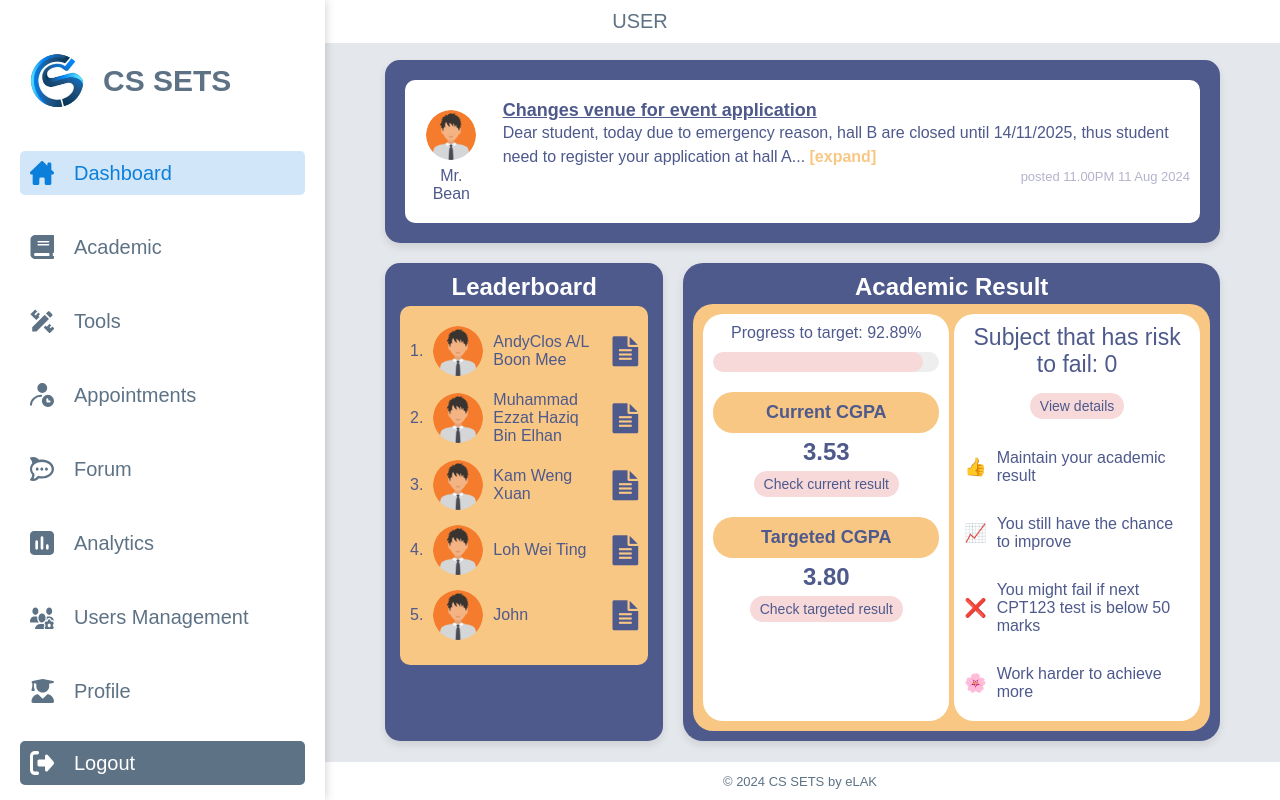
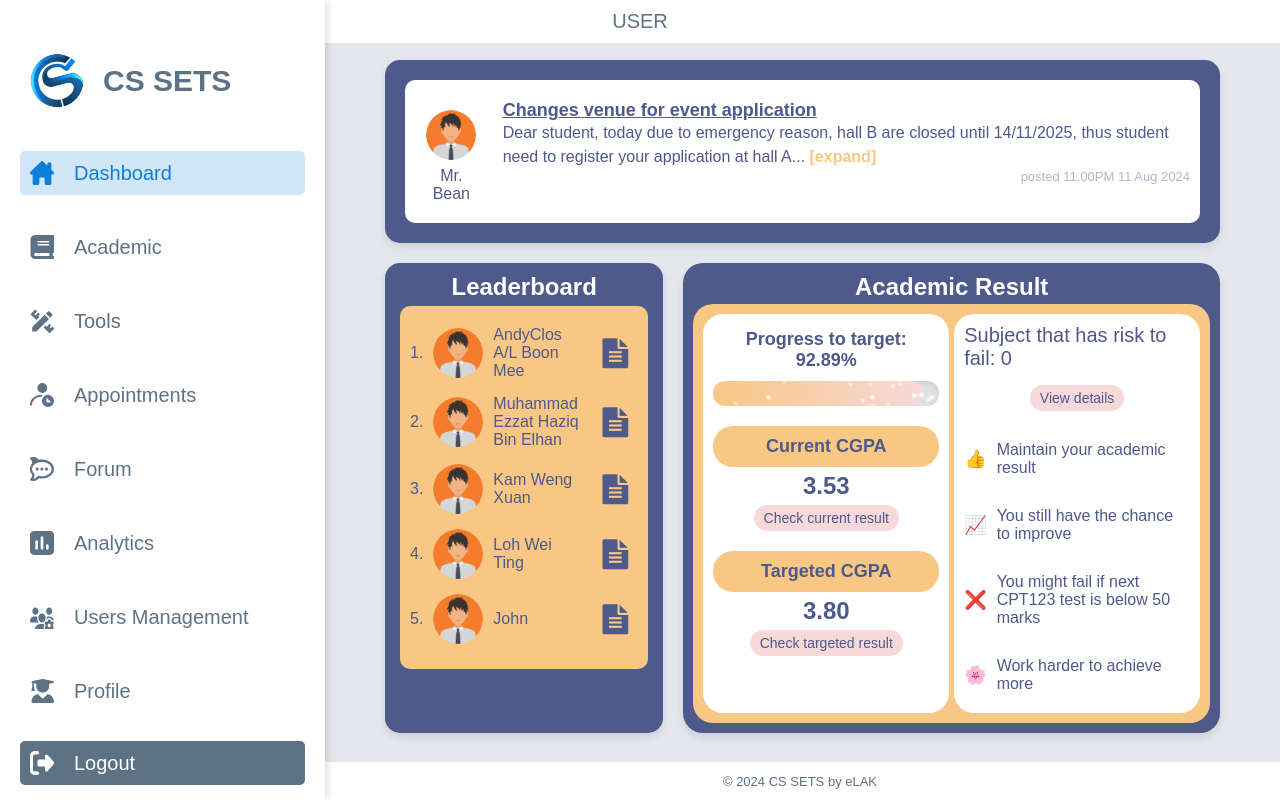
Before and after one commit to andy-clos/CS-SETS, a Django app: page /dashboard/ in a window 1280 px wide. Run offline with Django 5.2, Linux system fonts and the light colour scheme.

Commit message:
dashboard layout change

```diff
--- a/app/templates/dashboard.html
+++ b/app/templates/dashboard.html
@@ -124,6 +124,24 @@
             margin: 5px 5px 3px 5px;
         }
 
+        .leaderboard-details{
+            color: #4E598C;
+            border: none;
+            border-radius: 20px;
+            padding: 5px 10px;
+            cursor: pointer;
+            font-size: 14px;
+            outline: none;
+            background-color: transparent;
+            margin-left: auto;
+            transition: background-color 0.3s, transform 0.2s ease;
+        }
+
+        .leaderboard-details:hover {
+            background-color: white;
+            transform: scale(1.05);
+        }
+
         .leaderboard-header {
             display: flex;
             align-items: flex-start;
@@ -203,13 +221,6 @@
             flex: 1;
         }
 
-        .progress-bar-container {
-            margin-top: 10px;
-            position: relative;
-            margin-bottom: 20px;
-
-        }
-
         .progress-bar-header {
             position: relative;
             width: 100%;
@@ -219,19 +230,61 @@
             overflow: hidden;
         }
 
+        @keyframes glitter {
+            0% {
+                transform: translateY(-10px) scale(0.5);
+                opacity: 0;
+            }
+            50% {
+                transform: translateY(10px) scale(1);
+                opacity: 1;
+            }
+            100% {
+                transform: translateY(30px) scale(0.5);
+                opacity: 0;
+            }
+        }
+
+        .glitter {
+            position: absolute;
+            background-color: white;
+            width: 5px;
+            height: 5px;
+            border-radius: 50%;
+            animation: glitter 1.5s linear infinite;
+            opacity: 0;
+        }
+
+        .progress-bar-container {
+            margin-top: 10px;
+            margin-bottom: 20px;
+            position: relative;
+            width: 100%;
+            height: 25px;
+            background-color: #e0e0e0;
+            border-radius: 12px;
+            box-shadow: inset 0 2px 4px rgba(0, 0, 0, 0.1);
+            overflow: hidden;
+        }
+
         .progress-bar {
             position: absolute;
-            width: 92.89%;
+            top: 0;
+            left: 0;
             height: 100%;
-            background-color: #F7D9D9;
-            border-radius: 10px;
-            z-index: 2; /* Keeps the progress bar on top */
+            width: 92.89%; /* Adjust this value dynamically */
+            background: linear-gradient(90deg, #F9C784, #F7D9D9);
+            border-radius: 12px;
+            transition: width 0.5s ease-in-out;
+            overflow: hidden;
         }
 
         .progress-text {
+            margin-top: 5px;
             text-align: center;
             color: #4E598C;
-            margin-bottom: 10px;
+            font-size: 18px;
+            font-weight: bold;
         }
 
         .cgpa-container {
@@ -320,8 +380,9 @@
         }
 
         .subject{
-            text-align: center;
-            font-size: 23px;
+            margin-left: auto;
+            margin-right: auto;
+            font-size: 20px;
             color: #4E598C;
             margin-bottom: 5px;
         }
@@ -370,7 +469,7 @@
                                         <p>1.</p>
                                         <img src="/static/image/user.png" alt="Profile Picture" class="profile-img">
                                         <p>AndyClos A/L Boon Mee</p>
-                                        <i class="fa fa-file-text"></i>
+                                        <button class="leaderboard-details"><i class="fa fa-file-text"></i></button>
                                     </div>
 
                                 </li>
@@ -379,7 +478,7 @@
                                         <p>2.</p>
                                         <img src="/static/image/user.png" alt="Profile Picture" class="profile-img">
                                         <p>Muhammad Ezzat Haziq Bin Elhan</p>
-                                        <i class="fa fa-file-text"></i>
+                                        <button class="leaderboard-details"><i class="fa fa-file-text"></i></button>
                                     </div>
 
                                 </li>
@@ -388,7 +487,7 @@
                                         <p>3.</p>
                                         <img src="/static/image/user.png" alt="Profile Picture" class="profile-img">
                                         <p>Kam Weng Xuan</p>
-                                        <i class="fa fa-file-text"></i>
+                                        <button class="leaderboard-details"><i class="fa fa-file-text"></i></button>
                                     </div>
 
                                 </li>
@@ -397,7 +496,7 @@
                                         <p>4.</p>
                                         <img src="/static/image/user.png" alt="Profile Picture" class="profile-img">
                                         <p>Loh Wei Ting</p>
-                                        <i class="fa fa-file-text"></i>
+                                        <button class="leaderboard-details"><i class="fa fa-file-text"></i></button>
                                     </div>
 
                                 </li>
@@ -406,7 +505,7 @@
                                         <p>5.</p>
                                         <img src="/static/image/user.png" alt="Profile Picture" class="profile-img">
                                         <p>John</p>
-                                        <i class="fa fa-file-text"></i>
+                                        <button class="leaderboard-details"><i class="fa fa-file-text"></i></button>
                                     </div>
 
                                 </li>
@@ -422,9 +521,7 @@
                             <div class="academic-cgpa-section">
                                 <p class="progress-text">Progress to target: 92.89%</p>
                                 <div class="progress-bar-container">
-                                    <div class="progress-bar-header">
-                                        <div class="progress-bar"></div>
-                                    </div>
+                                    <div class="progress-bar"></div>
                                 </div>
                                 <div class="cgpa-container">
                                     <div class="cgpa-box">
@@ -474,8 +571,88 @@
             </div>
         </main>
 
+<!-- Modal for Leaderboard Details -->
+<div id="leaderboard-modal" class="leaderboard-modal">
+    <div class="leaderboard-modal-content">
+        <span id="close-modal" class="close-modal">&times;</span>
+        <h2>Leaderboard Details</h2>
+        <div id="leaderboard-detail-content">
+            <!-- Content will be dynamically inserted here -->
+        </div>
+    </div>
+</div>
+
         {% include 'footer.html' %}
     </div>
     <script src="{% static 'js/backend.js' %}"></script>
+
+
 </body>
 </html>
+
+<script>
+    document.addEventListener("DOMContentLoaded", () => {
+        const leaderboardDetailsButtons = document.querySelectorAll(".leaderboard-details"); // Target the button
+        const leaderboardModal = document.getElementById("leaderboard-modal");
+        const closeModal = document.getElementById("close-modal");
+        const leaderboardDetailContent = document.getElementById("leaderboard-detail-content");
+
+        // When the user clicks the "View Details" button
+        leaderboardDetailsButtons.forEach(button => {
+            button.addEventListener("click", (e) => {
+                const listItem = e.target.closest('.list-item');
+                const name = listItem.querySelector('p').textContent.trim();
+                const imageSrc = listItem.querySelector('img').src;
+
+                // Add content dynamically to the modal
+                leaderboardDetailContent.innerHTML = `
+                    <img src="${imageSrc}" alt="Profile Picture" class="profile-img" style="width: 100px; height: 100px;">
+                    <h3>${name}</h3>
+                    <p>Details about ${name} will go here.</p>
+                `;
+
+                // Display the modal
+                leaderboardModal.style.display = "block";
+            });
+        });
+
+        // Close the modal when the user clicks the close button
+        closeModal.addEventListener("click", () => {
+            leaderboardModal.style.display = "none";
+        });
+
+        // Close the modal if the user clicks outside of the modal content
+        window.addEventListener("click", (event) => {
+            if (event.target == leaderboardModal) {
+                leaderboardModal.style.display = "none";
+            }
+        });
+    });
+</script>
+
+<script>
+    document.addEventListener("DOMContentLoaded", () => {
+        const progressBarContainer = document.querySelector('.progress-bar-container');
+
+
+        function createGlitterEffect() {
+            const glitter = document.createElement('div');
+            glitter.classList.add('glitter');
+
+            const maxWidth = progressBarContainer.offsetWidth;
+            const randomPositionX = Math.random() * maxWidth;
+            const randomDelay = Math.random() * 2;
+
+            glitter.style.left = `${randomPositionX}px`;
+            glitter.style.animationDelay = `-${randomDelay}s`;
+
+            progressBarContainer.appendChild(glitter);
+
+            setTimeout(() => {
+                glitter.remove();
+            }, 2000);
+        }
+
+        setInterval(createGlitterEffect, 100);
+    });
+</script>
```
Also changed, not shown: other parts of app/templates/dashboard.html (+45 -0 lines).
